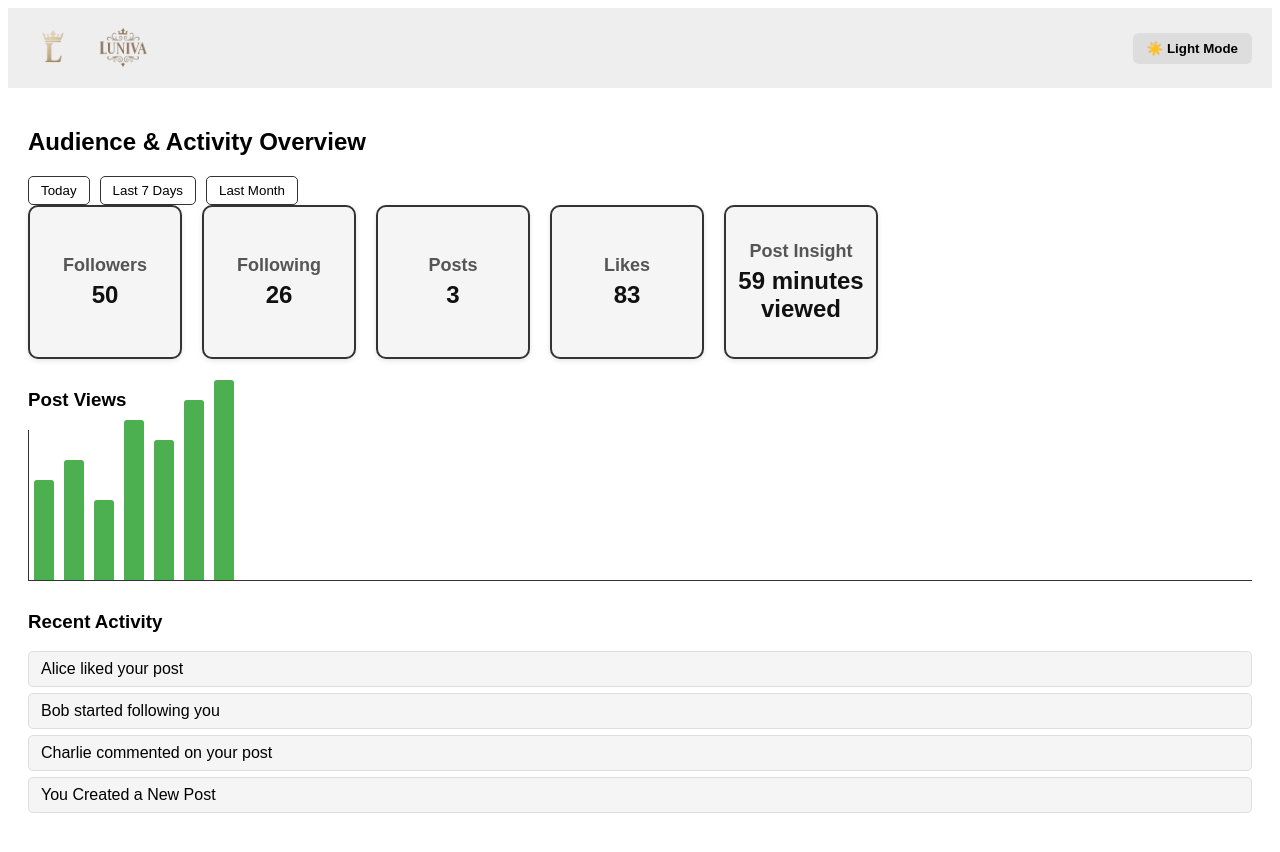
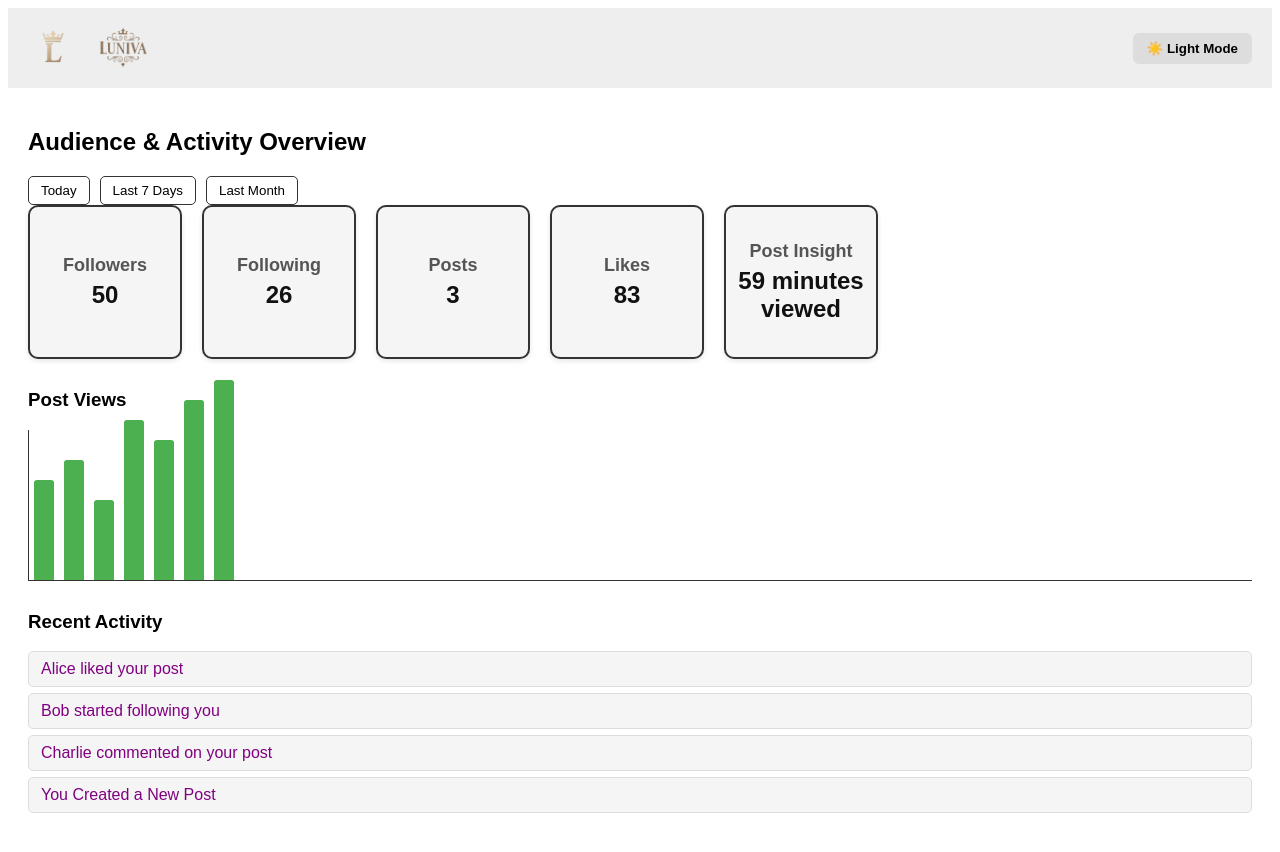
Before and after one commit to Subhrima-32/Luniva_frontend, a React (Create React App) app: page /dashboard in a window 1280 px wide. Shown: the top 852 px of the page. Built offline with nearby package versions, Linux system fonts and the light colour scheme; no server answers; sample sign-in values are in the browser's storage.

Commit message:
Update AuthPage.js to use Render backend

```diff
--- a/src/components/Dashboard.css
+++ b/src/components/Dashboard.css
@@ -83,4 +83,6 @@ h2 {
   border: 1px solid #ddd;
   border-radius: 5px;
   margin-bottom: 6px;
+  color: purple;          /* ✅ Makes activity text purple */
+  font-weight: 500;       /* Optional: makes it stand out */
 }
```
